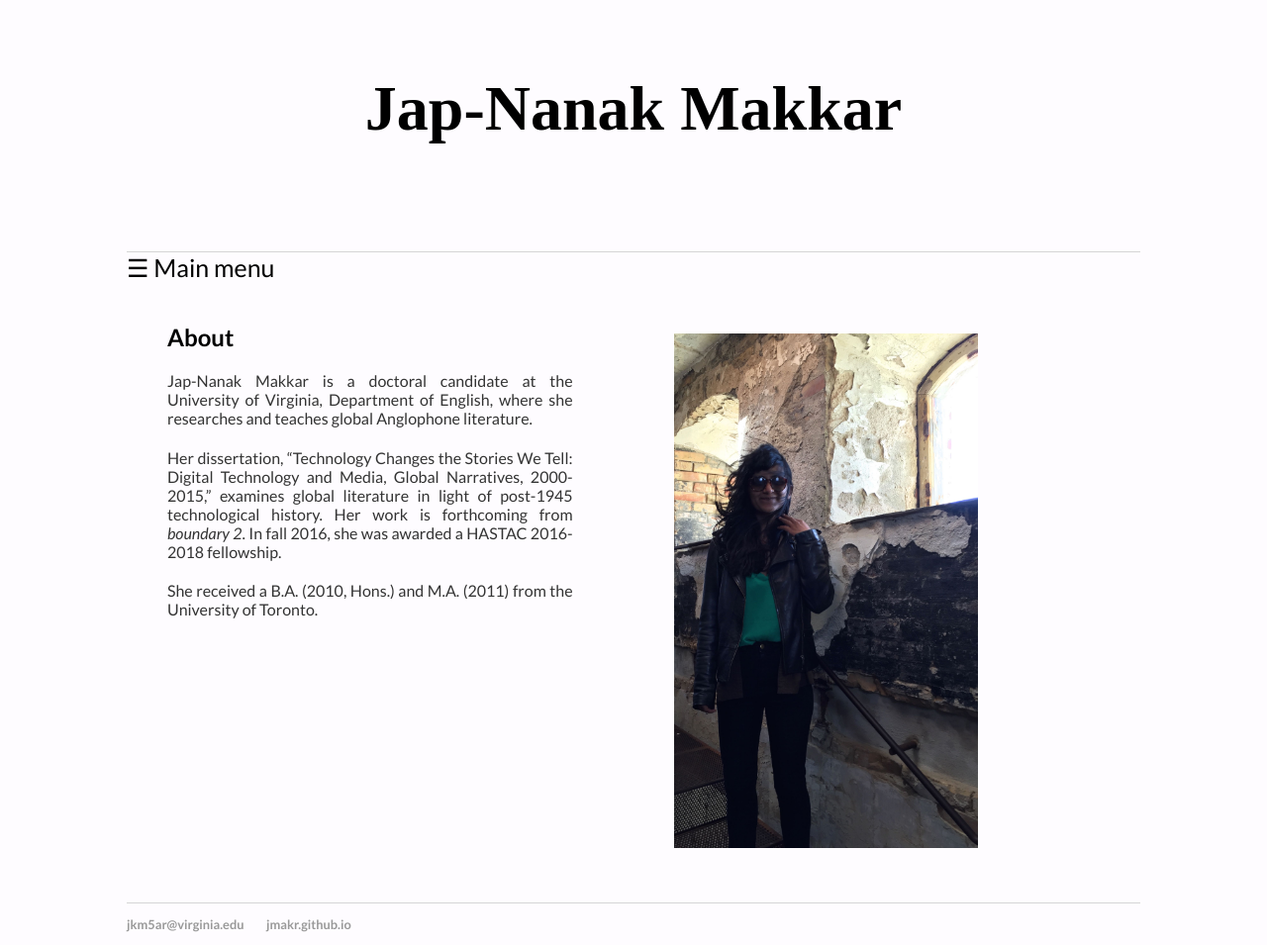
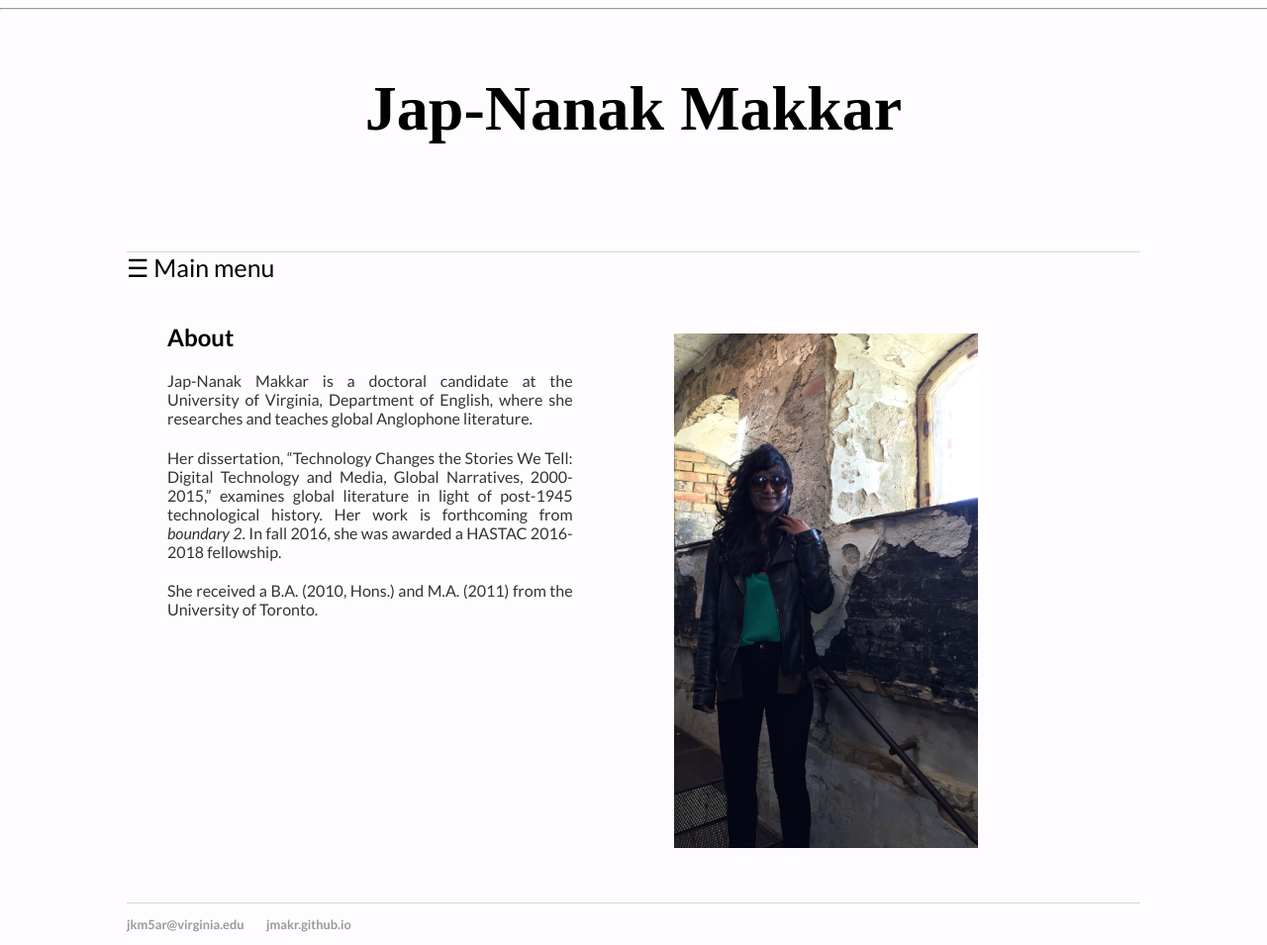
Before and after one commit to jmakr/jmakr.github.io, a Jekyll site: the page built from index.html, in a window 1280 px wide. Shown: the whole page at 99% size. Built offline with Jekyll 4.4.1, drawn with Linux system fonts in a browser that asks for light colours.

Commit message:
Update main.css

```diff
--- a/css/main.css
+++ b/css/main.css
@@ -12,8 +12,8 @@ header {
 
 hr {
   color:black;
-  top: -10%;
-  left: -10%;
+  top: 0;
+  left: 0;
   size=4em;
    width: 100%;
   position: fixed;
```
